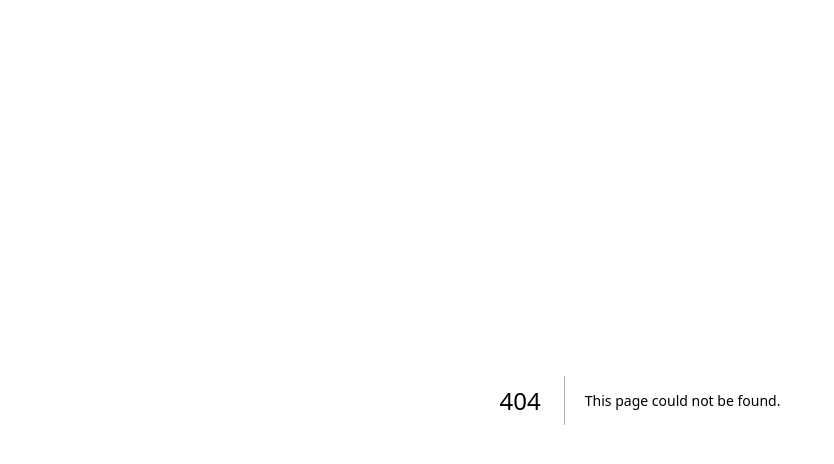
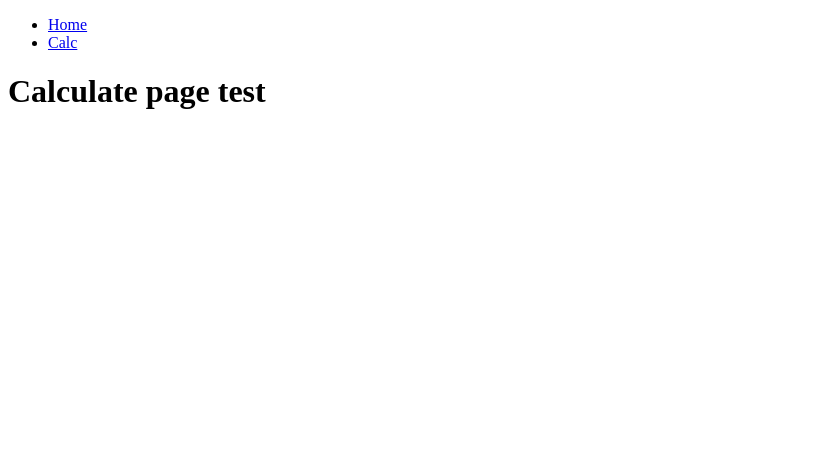
Before and after one commit to LaiaRuizM/SanzClima-full-stack-test, a Next.js app in the folder sanz-clima-next-js-13-app/: page /calc in a window 1280 px wide. Before the commit this address had no page. Shown: the top 464 px of the page, without its empty margins (0-834 px from the left). Built offline with nearby package versions, Linux system fonts and the light colour scheme.

Commit message:
feat: add endpoint /calc

```diff
--- /dev/null
+++ b/sanz-clima-next-js-13-app/app/calc/page.jsx
@@ -0,0 +1,3 @@
+export default function CalcPage() {
+  return <h1>Calculate page test</h1>;
+}
--- a/sanz-clima-next-js-13-app/app/layout.js
+++ b/sanz-clima-next-js-13-app/app/layout.js
@@ -1,12 +1,41 @@
-export const metadata = {
-  title: 'Next.js',
-  description: 'Generated by Next.js',
-}
+// export const metadata = {
+//   title: "Sanz Clima full stack test",
+//   description: "Generated by Next.js",
+// };
+
+import Link from "next/link";
+
+const links = [
+  {
+    label: "Home",
+    route: "/",
+  },
+  {
+    label: "Calc",
+    route: "/calc",
+  },
+];
 
 export default function RootLayout({ children }) {
- return (
+  return (
     <html lang="en">
-      <body>{children}</body>
+      <head>
+        <title>Sanz Clima full stack test</title>
+      </head>
+      <body>
+        <header>
+          <nav>
+            <ul>
+              {links.map(({ label, route }) => (
+                <li key={route}>
+                  <Link href={route}>{label}</Link>
+                </li>
+              ))}
+            </ul>
+          </nav>
+        </header>
+        {children}
+      </body>
     </html>
-  )
+  );
 }
```
